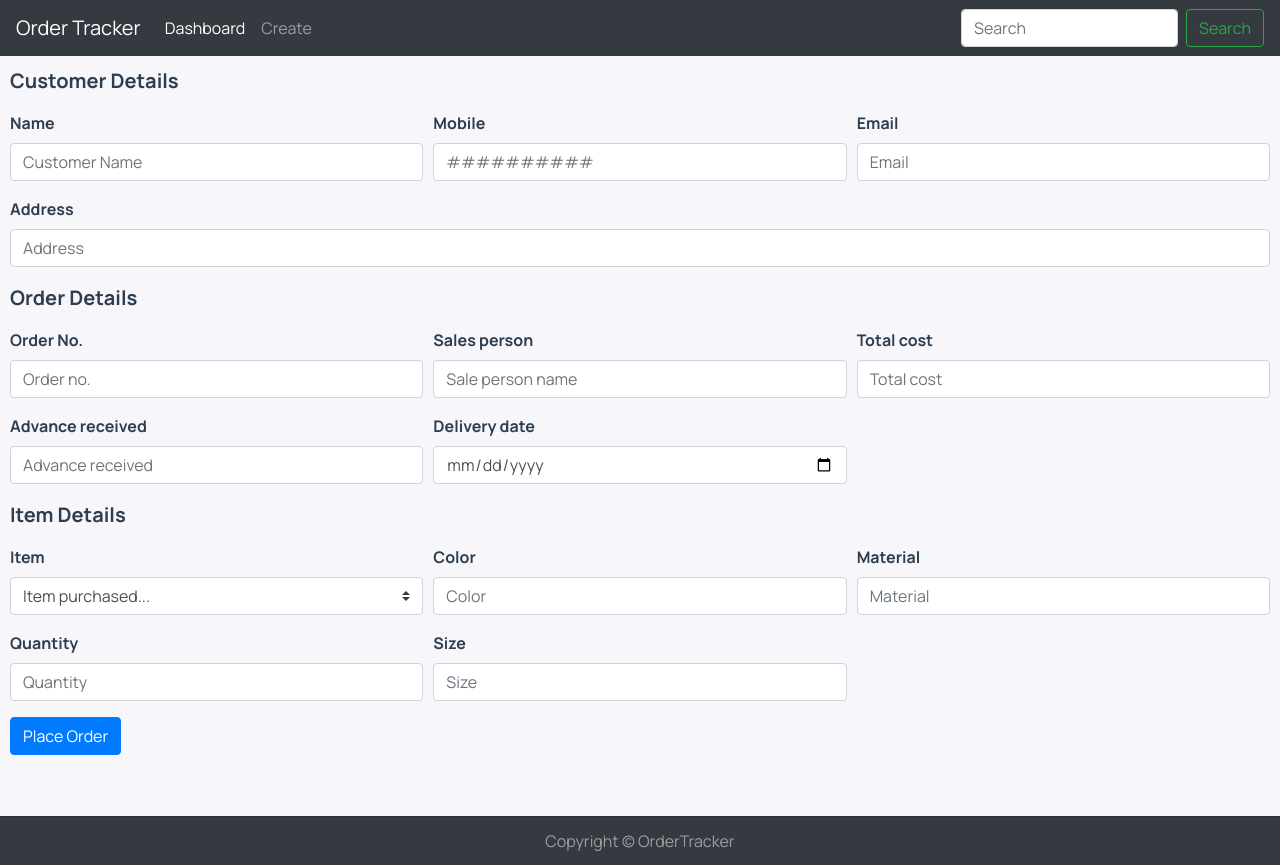
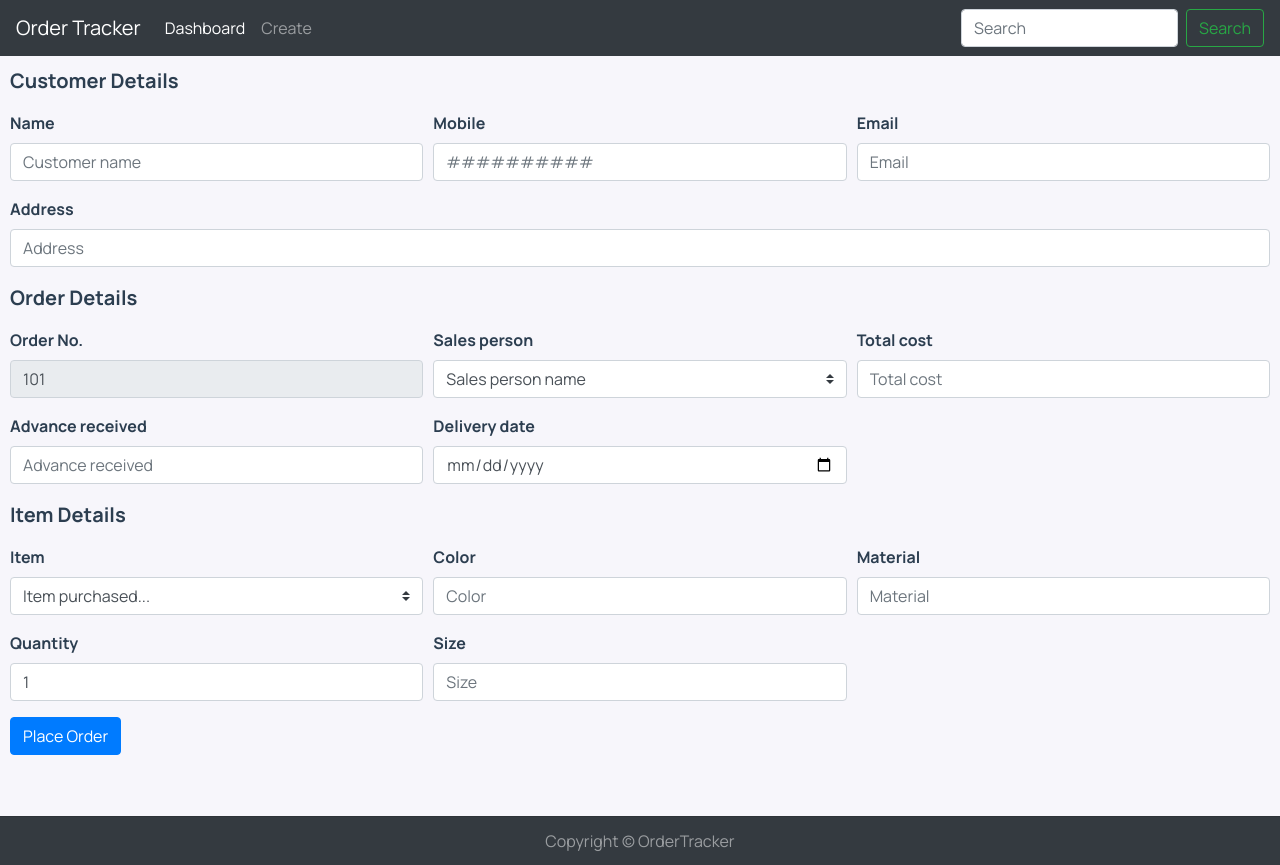
Before and after one commit to arvin09/order-tracker, a Vue app: page /newOrder in a window 1280 px wide. Built offline with nearby package versions, Linux system fonts and the light colour scheme; no server answers; the database is empty.

Commit message:
Refine form inputs generate order no. automatic

```diff
--- a/src/components/NewOrder.vue
+++ b/src/components/NewOrder.vue
@@ -9,19 +9,20 @@
           class="form-control"
           id="inputCustomerName"
           v-model="customerName"
-          placeholder="Customer Name"
+          placeholder="Customer name"
           required
         />
       </div>
       <div class="form-group col-md-4">
         <label for="inputMobile">Mobile</label>
         <input
-          type="mobile"
+          type="tel"
           class="form-control"
           id="inputMobile"
           v-model="mobileNo"
           placeholder="##########"
           pattern="^\d{10}$"
+          maxlength="10"
           required
         />
       </div>
@@ -34,7 +35,6 @@
           v-model="emailId"
           placeholder="Email"
           pattern="[a-z0-9._%+-]+@[a-z0-9.-]+\.[a-z]{2,3}$"
-          required
         />
       </div>
     </div>
@@ -61,19 +61,23 @@
           id="inputOrderNo"
           v-model="orderNo"
           placeholder="Order no."
-          required
+          disabled
         />
       </div>
       <div class="form-group col-md-4">
         <label for="inputSalePerson">Sales person</label>
-        <input
-          type="text"
-          class="form-control"
+        <select
+          class="custom-select mr-sm-2"
           id="inputSalePerson"
+          required
           v-model="salesperson"
-          placeholder="Sale person name"
-          required
-        />
+        >
+          <option value="" selected>Sales person name</option>
+          <option value="Baliram Waghmare">Baliram Waghmare</option>
+          <option value="Tukaram Kamble">Tukaram Kamble</option>
+          <option value="Akshya Waghmare">Akshya Waghmare</option>
+          <option value="Tejas Kamble">Tejas Kamble</option>
+        </select>
       </div>
       <div class="form-group col-md-4">
         <label for="totalCost">Total cost</label>
@@ -201,15 +205,35 @@ export default {
       color: "",
       material: "",
       size: "",
-      quantity: "",
+      quantity: 1,
       orderNo: "",
+      defaultOrderNo: "101",
       db: null
     };
   },
   created() {
     this.db = firebase.firestore();
+    this.getLastOrderId();
   },
   methods: {
+    getLastOrderId() {
+      const self = this;
+      this.db
+        .collection("Orders")
+        .orderBy("created", "desc")
+        .limit(1)
+        .get()
+        .then(function(orders) {
+          if (orders.docs.length) {
+            self.orderNo = parseInt(orders.docs[0].id) + 1;
+          } else {
+            self.orderNo = self.defaultOrderNo;
+          }
+        })
+        .catch(function(error) {
+          console.log("Error getting documents: ", error);
+        });
+    },
     checkForm(event) {
       event.target.classList.add("was-validated");
       if (event.target.checkValidity()) {
@@ -246,7 +270,8 @@ export default {
                   color: self.color,
                   material: self.material,
                   quantity: self.quantity,
-                  size: self.size
+                  size: self.size,
+                  status: 1
                 }
               ]
             })
```
